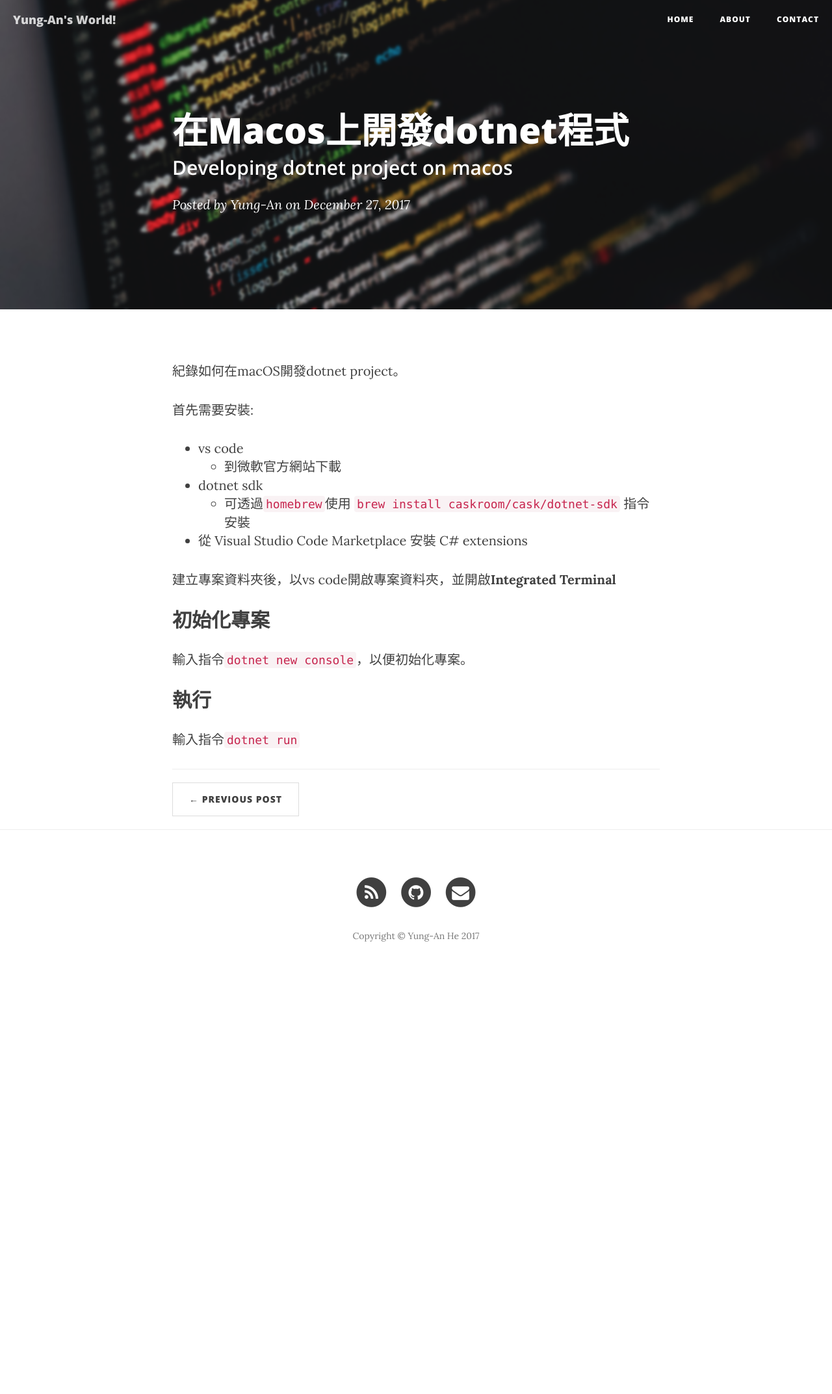
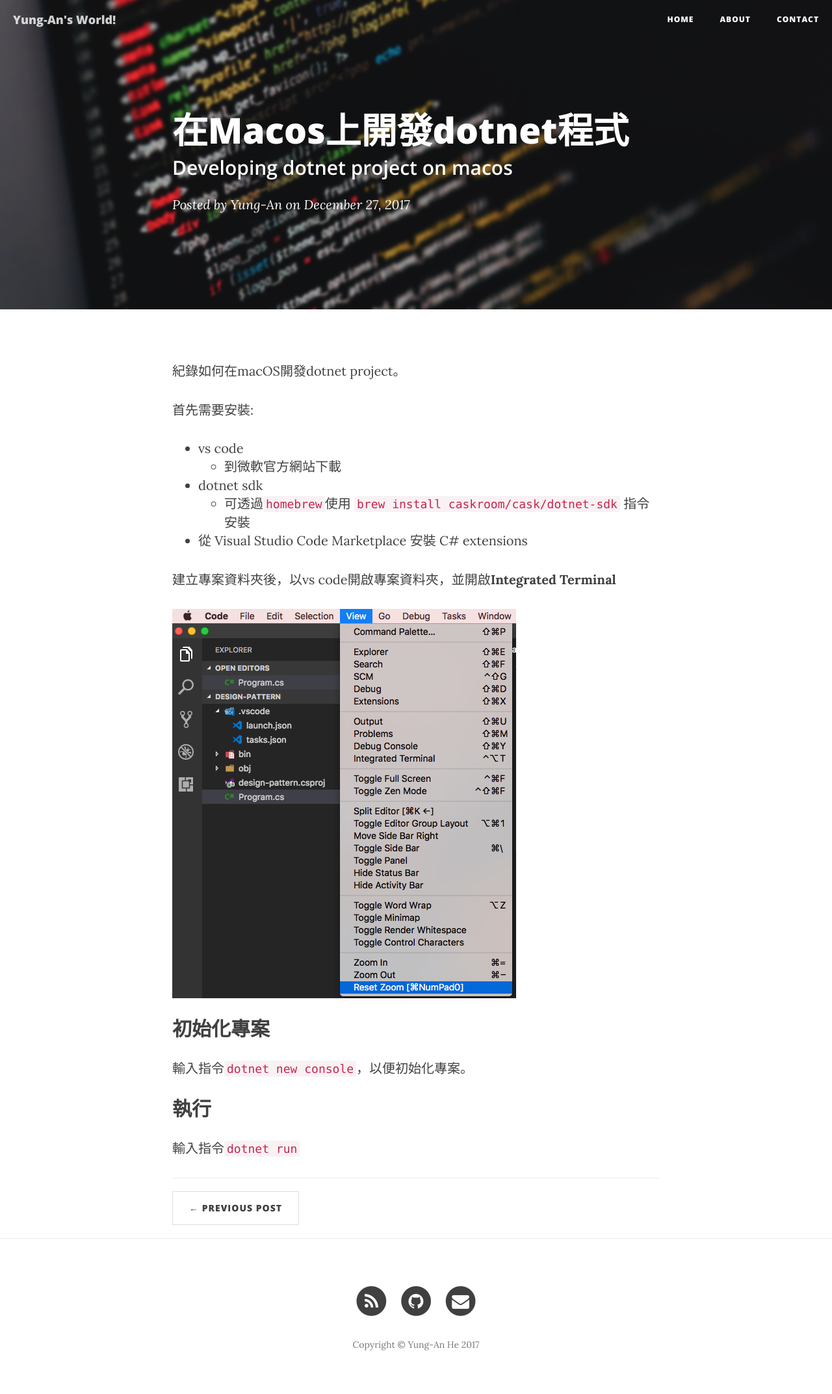
Before and after one commit to mathsigit/blog_page, a Jekyll site: the page built from _posts/2017-12-28-dotnet-on-macos.md, in a window 1280 px wide. Shown: the whole page at 65% size. Built offline with Jekyll 4.4.1, drawn with Linux system fonts in a browser that asks for light colours; nearby versions of some CDN libraries; before the commit the page ends 1516 px from its top, so only the background shows below that.

Commit message:
Adding img url for dotnet on macos

```diff
--- a/_posts/2017-12-28-dotnet-on-macos.md
+++ b/_posts/2017-12-28-dotnet-on-macos.md
@@ -18,6 +18,8 @@ header-img: "img/technical-post-bg.png"
 
 建立專案資料夾後，以vs code開啟專案資料夾，並開啟**Integrated Terminal**
 
+![intergranted-terminal.png](https://raw.githubusercontent.com/mathsigit/blog_page/gh-pages/img/dotnet/intergranted-terminal.png)
+
 ## 初始化專案
 
 輸入指令`dotnet new console`，以便初始化專案。
```
